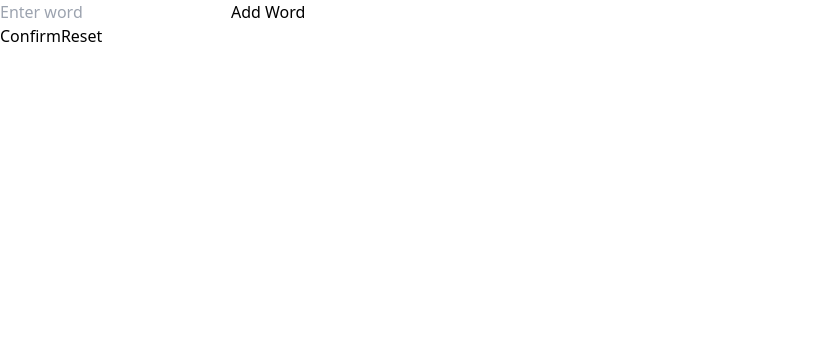
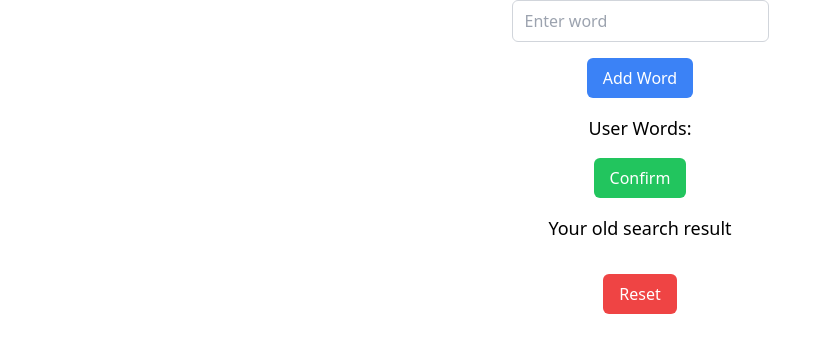
Before and after one commit to Sendhavshab/easy, a React (Vite) app: page / in a window 1280 px wide. Shown: the top 352 px of the page, without its empty margins (0-831 px from the left). Built offline with nearby package versions, Linux system fonts and the light colour scheme.

Commit message:
local storage problem fixed and some stylingbchange

```diff
--- a/src/App.jsx
+++ b/src/App.jsx
@@ -12,10 +12,12 @@ const App = () => {
   const [incorrectWords, setIncorrectWords] = useState(0);
   const [userWord, setUserWord] = useState("");
   const [i, setI] = useState(0);
+  const [UserOldInput, setUserOldInput] = useState("");
+
   useEffect(() => {
     const storedInputText = localStorage.getItem("inputText");
     if (storedInputText) {
-      setInputText(storedInputText);
+      setUserOldInput(storedInputText);
     }
   }, []);
 
@@ -23,6 +25,7 @@ const App = () => {
     setUserWord(param);
     console.log("param is ", param);
   }
+
   const handleInputChange = (event) => {
     const inputValue = event.target.value;
     setInputText(inputValue);
@@ -51,18 +54,26 @@ const App = () => {
     localStorage.removeItem("inputText");
   };
 
-  if (i == 0) {
+  if (i === 0) {
     return <UserInput setI={setI} func={UserWords}></UserInput>;
   }
 
+  let oldInput;
+  if (UserOldInput !== "") {
+    oldInput = <p>your old input is: {UserOldInput}</p>;
+  }
+
   return (
-    <div className="px-5 bg-yellow-200 overflow-auto w-screen h-screen">
-      <h2 className="text-3xl">
-        tumhe <span className="text-yellow-500">{userWord}</span> type karna he{" "}
+    <div className="px-5 bg-yellow-200 overflow-auto w-screen h-screen flex flex-col justify-center items-center">
+      <h2 className="text-3xl mb-4">
+        tumhe{" "}
+        <span className="text-yellow-500 transition duration-500 ease-in-out transform hover:scale-110">
+          {userWord}
+        </span>{" "}
+        type karna he
       </h2>
-
       <Highlight userInput={inputText} userWord={userWord} />
-      <div>
+      <div className="mt-4">
         <WPM inputText={inputText} />
         <Stats
           wordsTyped={wordsTyped}
@@ -70,10 +81,10 @@ const App = () => {
           incorrectWords={incorrectWords}
         />
       </div>
-
+      <div className="mt-4">{oldInput}</div>
       <TypingBox value={inputText} onChange={handleInputChange} />
       <button
-        className="reset-button text-indigo-700 bg-red-500 px-6 py-2 fixed right-2 bottom-36 border-4 border-green-400 rounded-xl border-solid font-bold  "
+        className="reset-button text-indigo-700 bg-red-500 px-6 py-2 fixed right-2 bottom-36 border-4 border-green-400 rounded-xl border-solid font-bold transition duration-500 ease-in-out transform hover:scale-110"
         onClick={handleReset}
       >
         Reset
--- a/src/Input.jsx
+++ b/src/Input.jsx
@@ -3,17 +3,19 @@ import React, { useState, useEffect } from "react";
 const UserInput = ({ func, setI }) => {
   const [inputValue, setInputValue] = useState("");
   const [userWords, setUserWords] = useState("");
+  const [userOldResults, setUserOldResults] = useState("");
 
   useEffect(() => {
     const storedUserWords = localStorage.getItem("userWords");
     if (storedUserWords) {
       setUserWords(storedUserWords);
+      setUserOldResults(storedUserWords); // Set initial value for userOldResults as well
     }
-  }, []);
+  }, []); // Run once on mount
 
   useEffect(() => {
     localStorage.setItem("userWords", userWords);
-  }, [userWords]);
+  }, [userWords]); // Update local storage whenever userWords changes
 
   const handleInputChange = (event) => {
     setInputValue(event.target.value);
@@ -36,18 +38,35 @@ const UserInput = ({ func, setI }) => {
   };
 
   return (
-    <div>
+    <div className="flex flex-col items-center justify-center space-y-4">
       <input
-        id="subjectInput"
+        className="border border-gray-300 rounded-md px-3 py-2"
         type="text"
         value={inputValue}
         onChange={handleInputChange}
         placeholder="Enter word"
       />
-      <button onClick={handleAddWord}>Add Word</button>
-      <p>{userWords}</p>
-      <button onClick={confirmBtn}>Confirm</button>
-      <button onClick={handleReset}>Reset</button>
+      <button
+        className="bg-blue-500 text-white px-4 py-2 rounded-md hover:bg-blue-600"
+        onClick={handleAddWord}
+      >
+        Add Word
+      </button>
+      <p className="text-lg">User Words: {userWords}</p>
+      <button
+        className="bg-green-500 text-white px-4 py-2 rounded-md hover:bg-green-600"
+        onClick={confirmBtn}
+      >
+        Confirm
+      </button>
+      <h1 className="text-lg">Your old search result</h1>
+      <p className="text-lg">{userOldResults}</p>
+      <button
+        className="bg-red-500 text-white px-4 py-2 rounded-md hover:bg-red-600"
+        onClick={handleReset}
+      >
+        Reset
+      </button>
     </div>
   );
 };
--- a/src/Starts.jsx
+++ b/src/Starts.jsx
@@ -1,10 +1,13 @@
+import React from "react";
+
 const Stats = ({ wordsTyped, correctWords, incorrectWords }) => {
   return (
-    <div className="mb-40">
-      <p className="text-xl">Words Typed: {wordsTyped}</p>
-      <p className="text-xl">Correct Words: {correctWords}</p>
-      <p className="text-xl">Incorrect Words: {incorrectWords}</p>
+    <div className="text-center mb-6">
+      <p className="text-lg">Words Typed: {wordsTyped}</p>
+      <p className="text-lg">Correct Words: {correctWords}</p>
+      <p className="text-lg">Incorrect Words: {incorrectWords}</p>
     </div>
   );
 };
+
 export default Stats;
--- a/src/TypingBox.jsx
+++ b/src/TypingBox.jsx
@@ -3,13 +3,11 @@ import React from "react";
 const TypingBox = ({ value, onChange }) => {
   return (
     <textarea
-      className="w-9/12 min-h-28 max-h-36 border-4 border-green-400 rounded-xl border-solid fixed bottom-5 mr-2 right-3"
-      type="text"
+      className="w-10/12 min-h-32 max-h-48 border-4 border-gray-300 rounded-md resize-none p-2"
       value={value}
       onChange={onChange}
-    >
-      Start typing...
-    </textarea>
+      placeholder="Start typing..."
+    />
   );
 };
 
--- a/src/WPM.jsx
+++ b/src/WPM.jsx
@@ -1,3 +1,4 @@
+// WPM.js
 import React, { useState, useEffect } from "react";
 
 const WPM = ({ inputText }) => {
@@ -10,7 +11,10 @@ const WPM = ({ inputText }) => {
       if (!startTime) {
         setStartTime(Date.now());
       }
-      const typedWords = inputText.trim().split(" ");
+      const typedWords = inputText
+        .trim()
+        .split(" ")
+        .filter((word) => word !== "");
       const totalWords = typedWords.length;
       setWordsTyped(totalWords);
     }
@@ -32,14 +36,14 @@ const WPM = ({ inputText }) => {
   }, [startTime, wordsTyped]);
 
   return (
-    <div>
+    <div className="text-center mb-6">
       {inputText.trim() !== "" ? (
         <div>
-          <div className="text-xl">Words Typed: {wordsTyped}</div>
-          <div className="text-xl">WPM: {wpm}</div>
+          <p className="text-lg">Words Typed: {wordsTyped}</p>
+          <p className="text-lg">WPM: {wpm}</p>
         </div>
       ) : (
-        <div className="text-xl">Start typing to see WPM</div>
+        <p className="text-lg">Start typing to see WPM</p>
       )}
     </div>
   );
```
Also changed, not shown: src/Highlight.jsx (+1 -7 lines).
